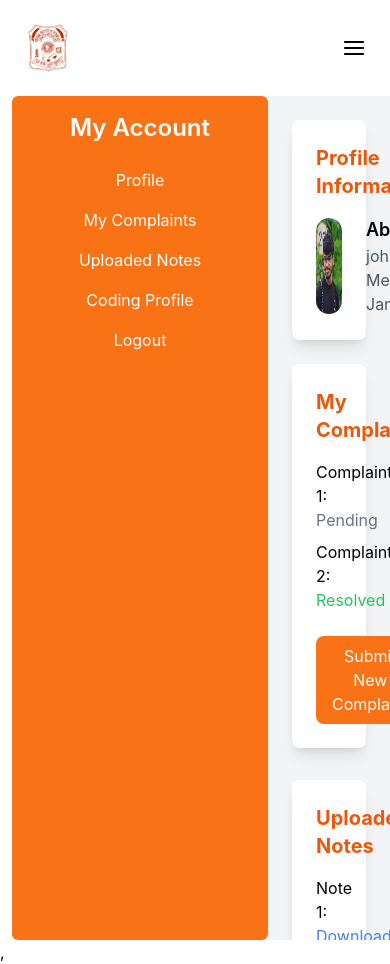
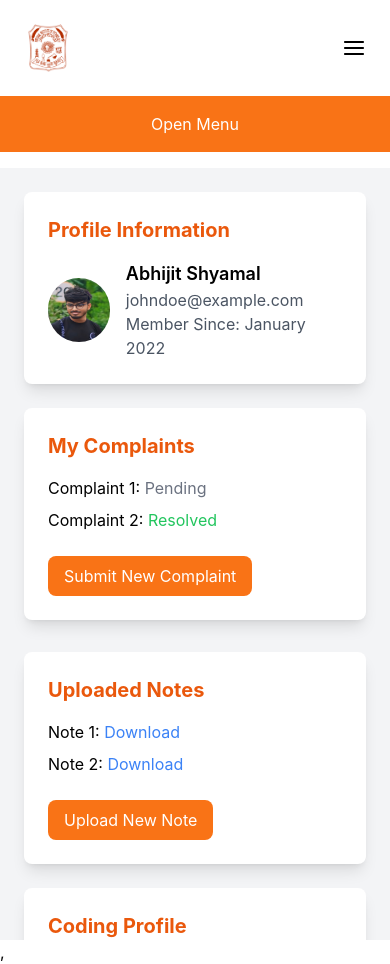
Before and after one commit to abhijitshyamal005/NIT_JSR_STUDENT_COMMUNITY, a React (Vite) app in the folder Frontend/: page /my-account in a window 390 px wide. Built offline with nearby package versions, Linux system fonts and the light colour scheme.

Commit message:
My Account update

```diff
--- a/Frontend/src/components/MyAccount.jsx
+++ b/Frontend/src/components/MyAccount.jsx
@@ -1,15 +1,29 @@
-import Navbar from "./Navbar";
+import { useState } from 'react';
+import Navbar from './Navbar';
 import userProfilePic from '../assets/dev2.jpg'; // Your user profile image
 
+const Dashboard = () => {
+  const [isSidebarOpen, setSidebarOpen] = useState(false);
 
-const Dashboard = () => {
   return (
     <>
       <Navbar />
-      <div className="h-screen flex overflow-x-hidden">
+      <div className="h-screen flex flex-col md:flex-row overflow-x-hidden">
+
+        {/* Sidebar Toggle Button for Mobile */}
+        <button
+          className="md:hidden p-4 bg-orange-500 text-white"
+          onClick={() => setSidebarOpen(!isSidebarOpen)}
+        >
+          {isSidebarOpen ? 'Close Menu' : 'Open Menu'}
+        </button>
 
         {/* Sidebar */}
-        <aside className="w-64 text-center ml-3 rounded-md bg-orange-500 border-primary-orange text-white p-4">
+        <aside
+          className={`w-64 text-center ml-3 rounded-md bg-orange-500 text-white p-4 md:block ${
+            isSidebarOpen ? 'block' : 'hidden'
+          }`}
+        >
           <h2 className="text-2xl font-semibold mb-6">My Account</h2>
           <nav>
             <ul>
@@ -33,18 +47,18 @@ const Dashboard = () => {
         </aside>
 
         {/* Main Content */}
-        <main className="flex-1 p-6 bg-gray-100">
-          {/* Profile Section and Complaints Section in one row */}
+        <main className="flex-1 p-6 bg-gray-100 mt-4 md:mt-0">
+          {/* Profile Section and Complaints Section */}
           <div className="grid grid-cols-1 md:grid-cols-2 gap-6 mb-8">
 
             {/* Profile Section */}
-            <section id="profile" className="bg-white p-6 rounded-lg shadow-lg min-w-0">
+            <section id="profile" className="bg-white p-6 rounded-lg shadow-lg">
               <h3 className="text-xl font-bold mb-4 text-orange-600">Profile Information</h3>
               <div className="flex items-center">
                 <img
                   src={userProfilePic}
                   alt="User Avatar"
-                  className="w-24 h-24 rounded-full mr-6"
+                  className="w-16 h-16 md:w-24 md:h-24 rounded-full mr-4 md:mr-6"
                 />
                 <div>
                   <p className="text-lg font-semibold">Abhijit Shyamal</p>
@@ -55,7 +69,7 @@ const Dashboard = () => {
             </section>
 
             {/* Complaints Section */}
-            <section id="complaints" className="bg-white p-6 rounded-lg shadow-lg min-w-0">
+            <section id="complaints" className="bg-white p-6 rounded-lg shadow-lg">
               <h3 className="text-xl font-bold mb-4 text-orange-600">My Complaints</h3>
               <ul>
                 <li className="mb-2">Complaint 1: <span className="text-gray-500">Pending</span></li>
@@ -67,11 +81,11 @@ const Dashboard = () => {
             </section>
           </div>
 
-          {/* Uploaded Notes Section and Coding Profile Section in one row */}
+          {/* Uploaded Notes Section and Coding Profile Section */}
           <div className="grid grid-cols-1 md:grid-cols-2 gap-6">
 
             {/* Uploaded Notes Section */}
-            <section id="notes" className="bg-white p-6 rounded-lg shadow-lg min-w-0">
+            <section id="notes" className="bg-white p-6 rounded-lg shadow-lg">
               <h3 className="text-xl font-bold mb-4 text-orange-600">Uploaded Notes</h3>
               <ul>
                 <li className="mb-2">Note 1: <a href="#" className="text-blue-500">Download</a></li>
@@ -83,7 +97,7 @@ const Dashboard = () => {
             </section>
 
             {/* Coding Profile Section */}
-            <section id="coding-profile" className="bg-white p-6 rounded-lg shadow-lg min-w-0">
+            <section id="coding-profile" className="bg-white p-6 rounded-lg shadow-lg">
               <h3 className="text-xl font-bold mb-4 text-orange-600">Coding Profile</h3>
               <p className="mb-2">Link your coding profiles from platforms like GitHub, LeetCode, or Codeforces.</p>
               <input
```
